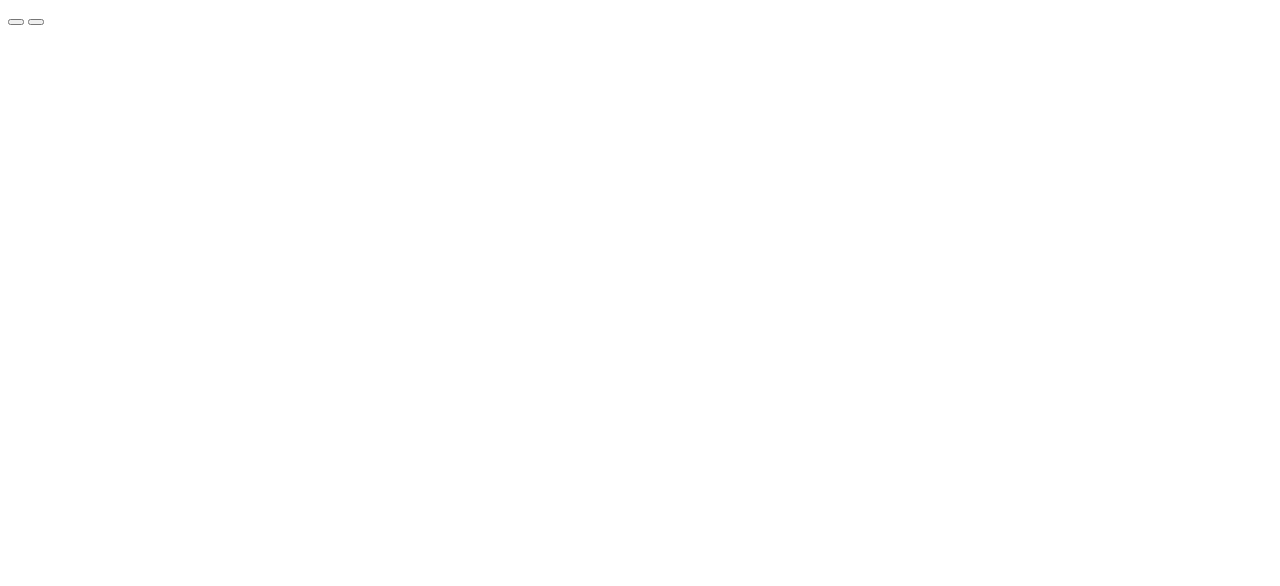
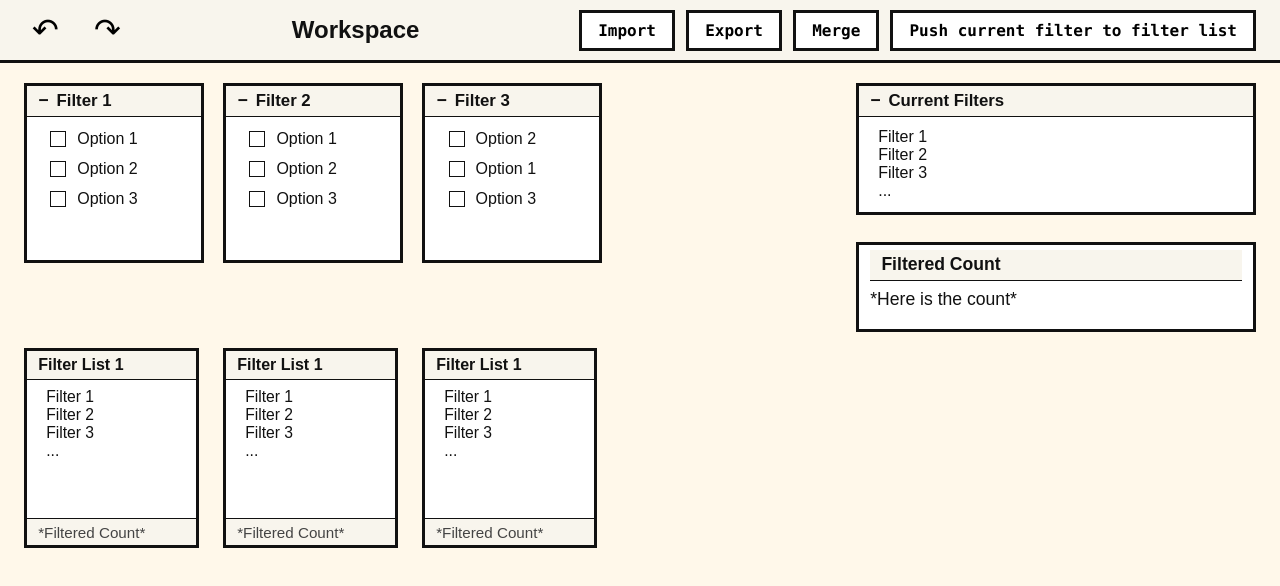
Before and after one commit to Obes7777/Lamplighter-Grant-Analytics, a plain HTML site: page index.html in a window 1280 px wide. Drawn offline with Linux system fonts and the light colour scheme.

Commit message:
Adjusted Index.html

```diff
--- a/index.html
+++ b/index.html
@@ -4,44 +4,203 @@
         <meta charset="UTF-8">
         <meta name="viewport" content="width=device-width, initial-scale=1.0">
         <title>Lamplighter</title>
+        <link rel="stylesheet" href="style/workspaceStyle.css">
+        <style>
+            :root {
+                --table-background: #fff8ea;
+                --table-border: #111111;
+            }
+
+            * {
+                box-sizing: border-box;
+            }
+
+            html,
+            body {
+                margin: 0;
+                min-height: 100%;
+            }
+
+            body {
+                background: var(--table-background);
+                color: #111111;
+                font-family: Arial, sans-serif;
+            }
+
+            #table-container {
+                width: 100%;
+                overflow: auto;
+            }
+
+            .data-table {
+                width: 100%;
+                border-collapse: collapse;
+                table-layout: fixed;
+            }
+
+            .data-table th,
+            .data-table td {
+                min-width: 90px;
+                height: 51px;
+                padding: 10px 12px;
+                border: 1px solid var(--table-border);
+                font-size: 16px;
+                font-weight: 400;
+                text-align: center;
+                vertical-align: middle;
+                overflow-wrap: anywhere;
+            }
+
+            .data-table th {
+                background: #fffaf0;
+            }
+        </style>
     </head>
 
 <body>
-        <div id="nav-bar">
-            <div>
-                <button id="undo"></button>
-                <button id="redo"></button>
-                <div>
-                    <h2></h2>
+	<!-- Header Section -->
+	<header id="app-header">
+		<div class="header-left">
+			<!-- Undo and Redo buttons -->
+			<button class="header-btn" title="Undo" id="Undo">&#8630;</button>
+			<button class="header-btn" title="Redo" id="Redo">&#8631;</button>
+		</div>
+		<div class="header-title">
+			<h1>Workspace</h1>
+		</div>
+		<div class="header-right">
+			<!-- Action Toolbar: Contains dropdown menus and standalone button -->
+			<div class="action-toolbar">
+				<!-- Dropdown 1: Import -->
+				<div class="dropdown">
+					<button class="dropdown-trigger">Import</button>
+					<ul class="dropdown-content">
+						<li>Import new xls/xlsx</li>
+						<li>Import existing .wrkspc</li>
+						<li>Import existing .fltr</li>
+					</ul>
+				</div>
+				<!-- Dropdown 2: Export -->
+				<div class="dropdown">
+					<button class="dropdown-trigger">Export</button>
+					<ul class="dropdown-content">
+						<li>Export filters to .fltr</li>
+						<li>Export as .wrkspc</li>
+					</ul>
+				</div>
+				<!-- Dropdown 3: Merge -->
+				<div class="dropdown">
+					<button class="dropdown-trigger">Merge</button>
+					<ul class="dropdown-content">
+						<li>Merge xls/xlsx</li>
+						<li>Merge .wrkspc</li>
+						<li>Merge .fltr</li>
+					</ul>
+				</div>
+				<!-- Standalone Button: Frequently used action -->
+				<button class="action-btn">Push current filter to filter list</button>
 			</div>
 		</div>
-            <div>
-                <div></div>
-                <div></div>
-                <div></div>
+	</header>
+
+	<!-- Top Workspace Section -->
+	<section id="filter-workspace">
+		<!-- Left: Filter carousel -->
+		<div class="filter-carousel">
+			<!-- Filter Card 1 -->
+			<div class="filter-card">
+				<div class="filter-card-header">
+					<span class="minimize-icon">&#x2212;</span> Filter 1
 				</div>
-
-            <div>
-                <div>
-
+				<div class="filter-card-body">
+					<label><input type="checkbox"> Option 1</label>
+					<label><input type="checkbox"> Option 2</label>
+					<label><input type="checkbox"> Option 3</label>
 				</div>
-                <div>
-                    <div>
-
 			</div>
-                    <div>
-
+			<!-- Filter Card 2 -->
+			<div class="filter-card">
+				<div class="filter-card-header">
+					<span class="minimize-icon">&#x2212;</span> Filter 2
+				</div>
+				<div class="filter-card-body">
+					<label><input type="checkbox"> Option 1</label>
+					<label><input type="checkbox"> Option 2</label>
+					<label><input type="checkbox"> Option 3</label>
+				</div>
+			</div>
+			<!-- Filter Card 3 -->
+			<div class="filter-card">
+				<div class="filter-card-header">
+					<span class="minimize-icon">&#x2212;</span> Filter 3
+				</div>
+				<div class="filter-card-body">
+					<label><input type="checkbox"> Option 2</label>
+					<label><input type="checkbox"> Option 1</label>
+					<label><input type="checkbox"> Option 3</label>
 				</div>
 			</div>
 		</div>
+		<!-- Right: Active filters and count -->
+		<div class="active-filters-container">
+			<div class="active-filters-box">
+				<div class="active-filters-box-header">
+					<span class="minimize-icon">&#x2212;</span> Current Filters
+				</div>
+				<div class="active-filters-list">
+					Filter 1<br>
+					Filter 2<br>
+					Filter 3<br>
+					...
+				</div>
+			</div>
+			<div class="filtered-count-box">
+				<div class="filtered-count-box-header">Filtered Count</div>
+				<div style="padding-top:0.5rem;">*Here is the count*</div>
+			</div>
+		</div>
+	</section>
 
-            <div>
+	<!-- Middle Section: Saved Filter Lists -->
+	<section id="saved-filter-lists">
+		<!-- Saved List Card 1 -->
+		<div class="saved-list-card">
+			<div class="saved-list-header">Filter List 1</div>
+			<div class="saved-list-body">
+				Filter 1<br>
+				Filter 2<br>
+				Filter 3<br>
+				...
+			</div>
+			<div class="saved-list-footer">*Filtered Count*</div>
+		</div>
+		<!-- Saved List Card 2 -->
+		<div class="saved-list-card">
+			<div class="saved-list-header">Filter List 1</div>
+			<div class="saved-list-body">
+				Filter 1<br>
+				Filter 2<br>
+				Filter 3<br>
+				...
+			</div>
+			<div class="saved-list-footer">*Filtered Count*</div>
+		</div>
+		<!-- Saved List Card 3 -->
+		<div class="saved-list-card">
+			<div class="saved-list-header">Filter List 1</div>
+			<div class="saved-list-body">
+				Filter 1<br>
+				Filter 2<br>
+				Filter 3<br>
+				...
+			</div>
+			<div class="saved-list-footer">*Filtered Count*</div>
+		</div>
+	</section>
 
-            </div>
+    <section>
+        <div id="table-container"></div>
+    </section>
 
-            <table>
-
-            </table>
-        </div>
 </body>
 </html>
```
Lines whose indentation alone changed are shown as unchanged.
